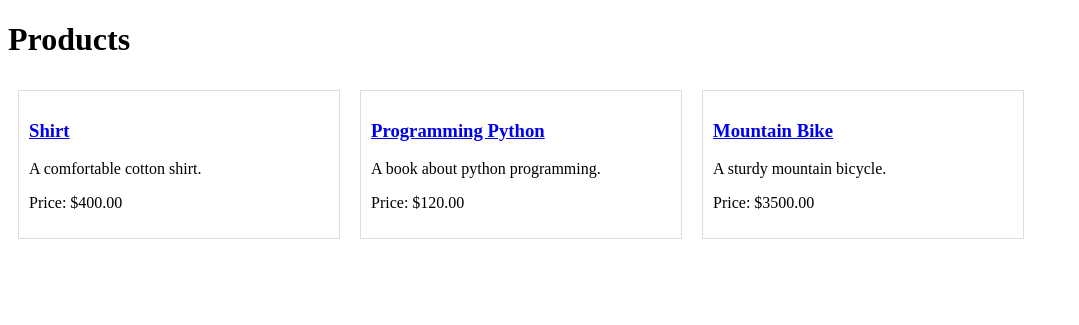
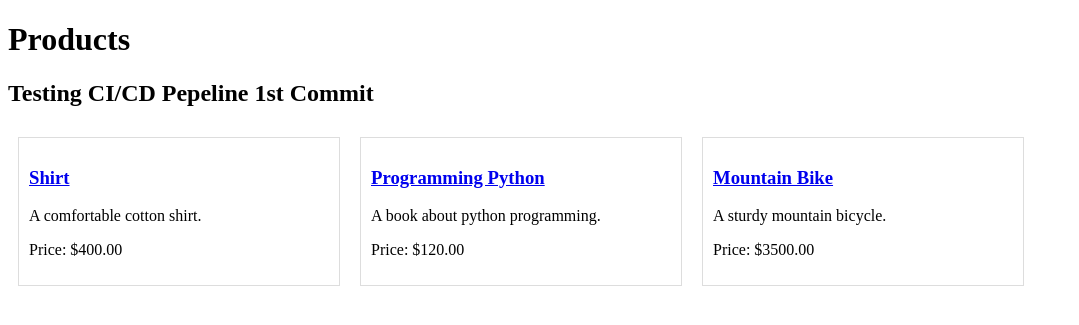
Before and after one commit to Aashish9311/CI-CD-Pipeline-For-Automated-Deployment, a Django app: page / in a window 1280 px wide. Shown: the top 325 px of the page, without its empty margins (0-1079 px from the left). Run offline with Django 5.2, Linux system fonts and the light colour scheme; data comes from the database, SQL or seed files in the repository.

Commit message:
Update product_list.html

```diff
--- a/shop/templates/shop/product_list.html
+++ b/shop/templates/shop/product_list.html
@@ -5,7 +5,7 @@
 </head>
 <body>
     <h1>Products</h1>
-
+    <h2>Testing CI/CD Pepeline 1st Commit</h2>
 
 
 
```
